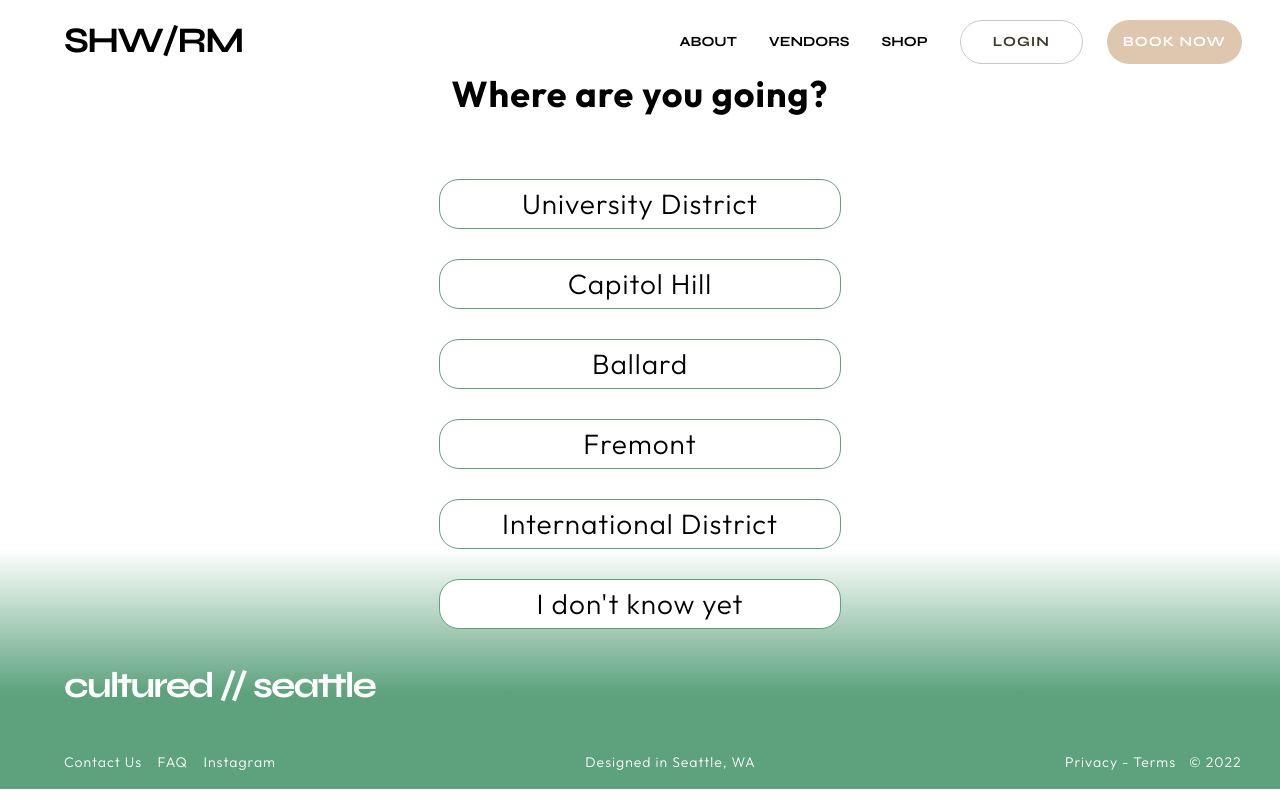
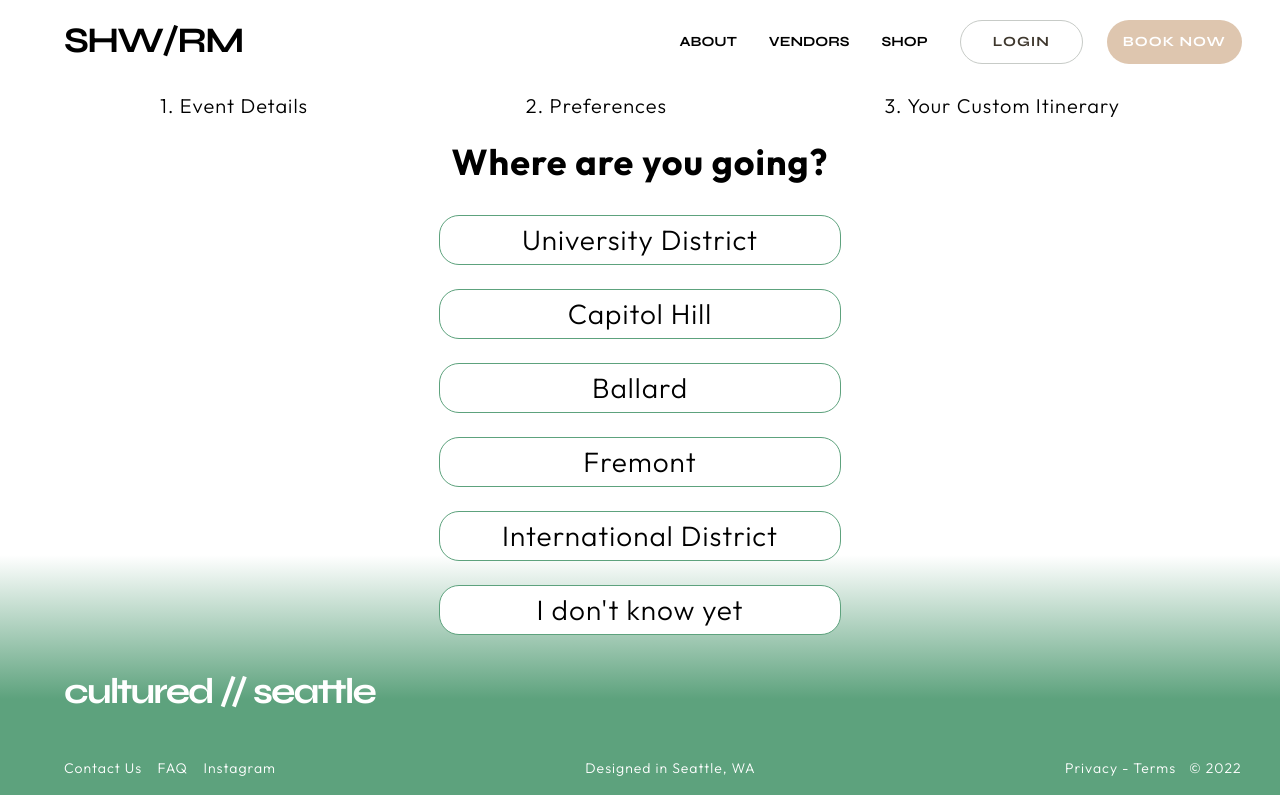
Before and after one commit to ginsueddy/showcase, a React (Create React App) app in the folder frontend/: page /logistics in a window 1280 px wide. Built offline with nearby package versions, Linux system fonts and the light colour scheme.

Commit message:
finished ui for logistics form

```diff
--- a/frontend/src/components/screens/Home/index.jsx
+++ b/frontend/src/components/screens/Home/index.jsx
@@ -68,7 +68,7 @@ const Home = () => {
                         <HighlightedHeader style={{ marginTop: -15, marginBottom: -15, textAlign: 'center' }}>to explore</HighlightedHeader>
                         <HeaderText style={{ textAlign: 'center' }}>your city</HeaderText>
                     </div>
-                    <Link to="/booking" style={{ textDecoration: 'none' }}>
+                    <Link to="/logistics" style={{ textDecoration: 'none' }}>
                         <Button text="LET'S GO"/>
                     </Link>
                 </div>
@@ -88,7 +88,7 @@ const Home = () => {
                     <List listItems={['Tell us where you\'re going,', 'What you want to do,', 'Your budget and preferences', 'We\'ll handle the rest!']}/>
                 </div>
                 <div style={{ display: 'flex', flexDirection: 'column', alignItems: 'flex-start' }}>
-                    <Link to="/booking" style={{ textDecoration: 'none' }}>
+                    <Link to="/logistics" style={{ textDecoration: 'none' }}>
                         <Button text="TAKE THE QUIZ"/>
                     </Link>
                 </div>
@@ -105,7 +105,7 @@ const Home = () => {
                     </div>
                 </div>
                 <div style={{ display: 'flex', flexDirection: 'column', alignItems: 'center', marginTop: 150, marginBottom: 150 }}>
-                        <Link to="/booking" style={{ textDecoration: 'none' }}>
+                        <Link to="/logistics" style={{ textDecoration: 'none' }}>
                             <Button text="GET STARTED"/>
                         </Link>
                 </div>
--- a/frontend/src/components/screens/Logistics/index.jsx
+++ b/frontend/src/components/screens/Logistics/index.jsx
@@ -1,5 +1,6 @@
 import React, { useState } from 'react';
 import styled from 'styled-components';
+import useWindowDimensions from '../../../hooks/useWindowDimensions';
 import Header from '../../shared/Header';
 import Footer from "../../shared/Footer";
 
@@ -37,7 +38,7 @@ const QuizOption = ({ text }) => {
                 display: 'flex',
                 justifyContent: 'center',
                 alignItems: 'center',
-                marginTop: 30
+                marginTop: 24
             }}
             onMouseEnter={() => setHoverd(!hovered)}
             onMouseLeave={() => setHoverd(!hovered)}
@@ -48,11 +49,19 @@ const QuizOption = ({ text }) => {
 };
 
 const Logistics = () => {
+    const { height, width } = useWindowDimensions();
+
     return (
         <>
             <Header />
+                <div style={{ display: 'flex', alignItems: 'center', flexDirection: 'column', paddingTop: 24 }}>
+                    <div style={{ display: 'flex', justifyContent: 'space-between', width: width * 0.75, marginBottom: 40 }}>
+                        <Text style={{ fontSize: 20 }}>1. Event Details</Text>
+                        <Text style={{ fontSize: 20 }}>2. Preferences</Text>
+                        <Text style={{ fontSize: 20 }}>3. Your Custom Itinerary</Text>
+                    </div>
                     <HeaderText>Where are you going?</HeaderText>
-                <div style={{ display: 'flex', alignItems: 'center', marginTop: 42, flexDirection: 'column' }}>
+                    <div style={{ marginTop: 16 }}>
                         <QuizOption text="University District" />
                         <QuizOption text="Capitol Hill" />
                         <QuizOption text="Ballard" />
@@ -60,6 +69,7 @@ const Logistics = () => {
                         <QuizOption text="International District" />
                         <QuizOption text="I don't know yet" />
                     </div>
+                </div>
             <Footer />
         </>
     );
```
Lines whose indentation alone changed are shown as unchanged.
